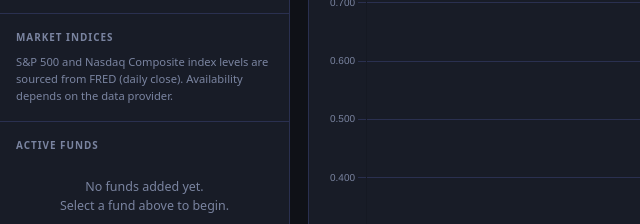
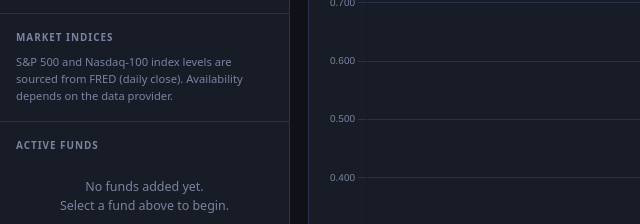
Before and after one commit to chong-wee-chien/ifg_ge_fund_screener, a plain HTML site: page index.html in a window 1280 px wide. Shown: the part 337-561 px from the top of the page, 0-640 px from the left. Drawn offline with nearby package versions, Linux system fonts and the light colour scheme.

Commit message:
Replace Nasdaq Composite with Nasdaq-100 index

```diff
--- a/index.html
+++ b/index.html
@@ -153,7 +153,7 @@
     <div class="s-sec">
       <div class="s-lbl">Market indices</div>
       <div style="font-size:.7rem;color:var(--muted);line-height:1.5;">
-        S&amp;P 500 and Nasdaq Composite index levels are sourced from FRED (daily close).
+        S&amp;P 500 and Nasdaq-100 index levels are sourced from FRED (daily close).
         Availability depends on the data provider.
       </div>
     </div>
@@ -248,7 +248,7 @@ const FUNDS = [
   // { name: "New Fund Name", code: "FUNDCODE" },
   // ── Market Indices (FRED) ──
   { name: "S&P 500",     code: "SP500",    type: "fred" },
-  { name: "Nasdaq Comp", code: "NASDAQCOM", type: "fred" },
+  { name: "Nasdaq-100", code: "NASDAQ100", type: "fred" },
 ];
 
 // chartMode: 'nav' = NAV price,  'return' = cumulative return %
```
